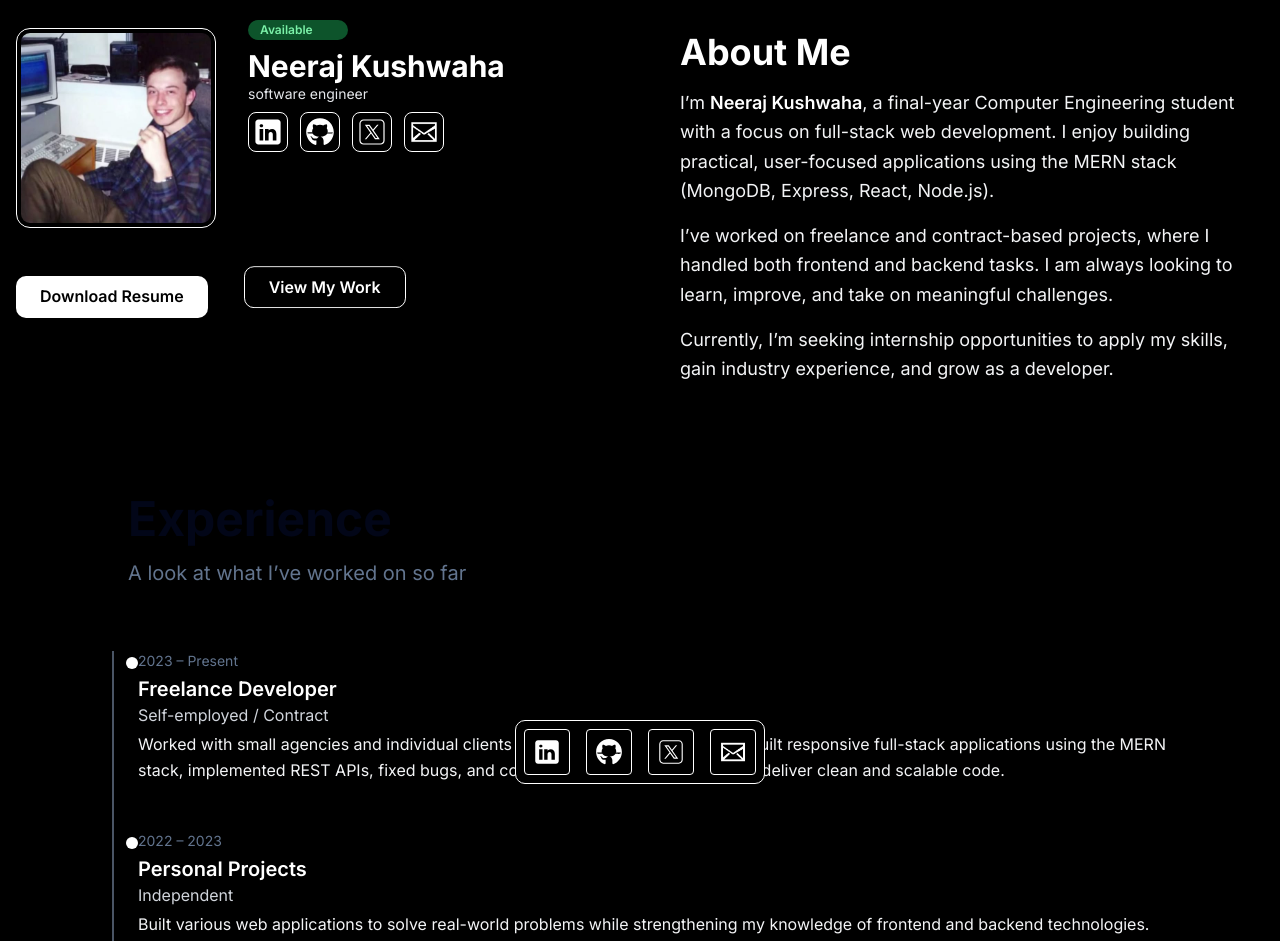
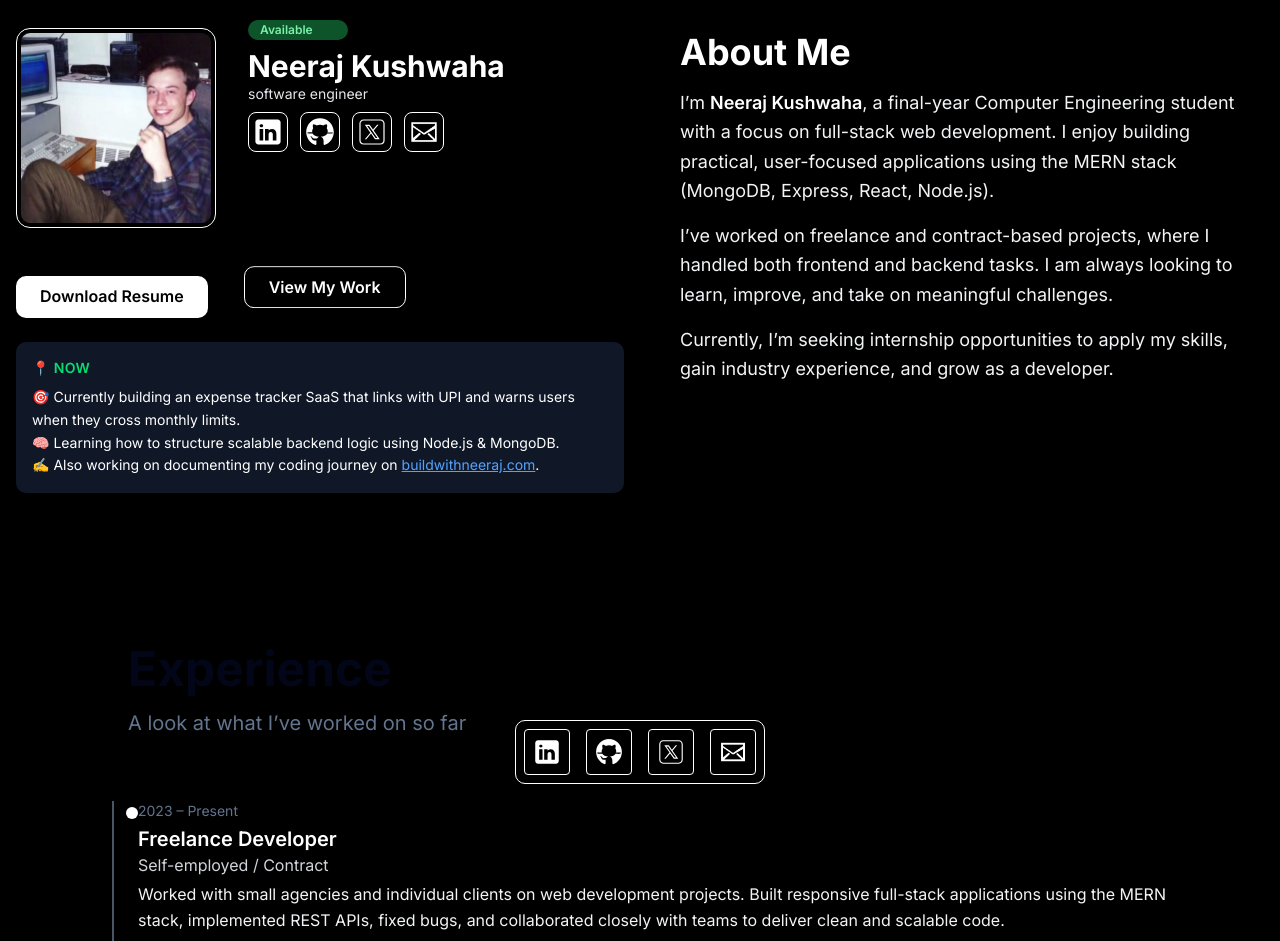
Before and after one commit to neerajk001/updated-profile, a Next.js app: page / in a window 1280 px wide. Shown: the top 941 px of the page. Built offline with nearby package versions, Linux system fonts and the light colour scheme.

Commit message:
added now section

```diff
--- a/src/components/About.tsx
+++ b/src/components/About.tsx
@@ -41,7 +41,7 @@ const skills = [
 const About = () => {
   return (
     <section id="experience" className="py-20 px-6 md:px-12 lg:px-28 bg-black text-foreground ">
-      <div className="max-w-6xl mx-auto">
+      <div className="max-w-6xl mx-auto md:py-14">
         {/* Heading */}
         <div className=" mx-4 mb-16">
           <h2 className="text-4xl md:text-5xl font-extrabold mb-4 "> Experience</h2>
--- a/src/components/HeroComp.tsx
+++ b/src/components/HeroComp.tsx
@@ -81,6 +81,19 @@ const HeroComp = () => {
             Turning coffee and code into real-world projects.
           </p>
         </div> */}
+        <div className="mt-6 bg-gray-900 rounded-lg p-4 text-white w-full">
+  <h3 className="text-green-400 text-sm font-semibold uppercase tracking-wide mb-2">
+    📍 Now
+  </h3>
+  <p className="text-sm leading-relaxed">
+    🎯 Currently building an expense tracker SaaS that links with UPI and warns users when they cross monthly limits.
+    <br />
+    🧠 Learning how to structure scalable backend logic using Node.js & MongoDB.
+    <br />
+    ✍️ Also working on documenting my coding journey on <a href="https://buildwithneeraj.com" className="underline text-blue-400">buildwithneeraj.com</a>.
+  </p>
+</div>
+
       </div>
 
       {/* Right Column: About Section */}
```
